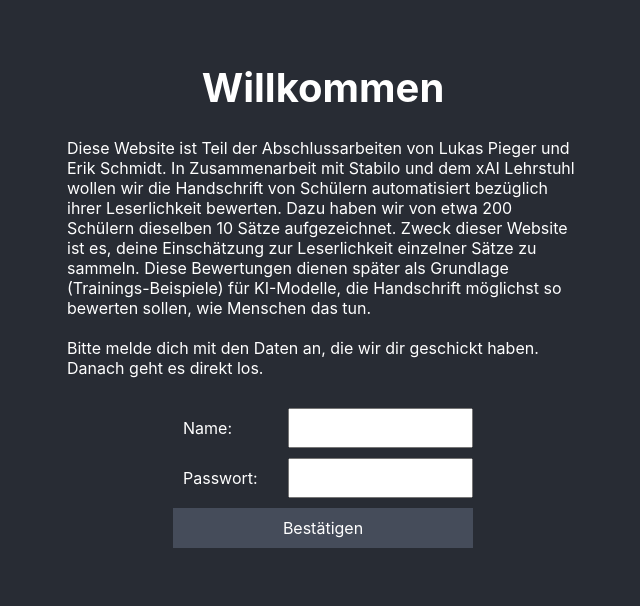
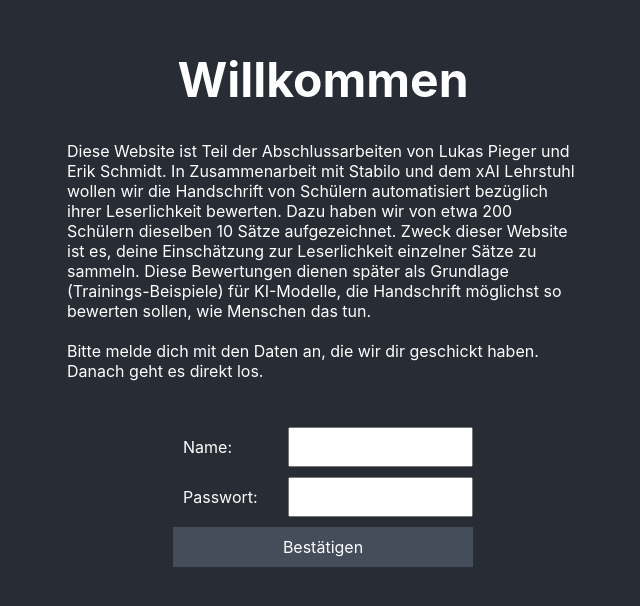
Before and after one commit to Meike268/handwriting-pairwise-labeling-app-frontend, a React (Create React App) app: page /login in a window 1280 px wide. Shown: the part 108-714 px from the top of the page, without its empty margins (317-957 px from the left). Built offline with nearby package versions, Linux system fonts and the light colour scheme; no server answers.

Commit message:
style: Adjust some font-sizes

```diff
--- a/src/App.css
+++ b/src/App.css
@@ -14,11 +14,21 @@
 }
 
 h1 {
-  font-size: 5vmin;
+  font-size: xxx-large;
+}
+@media only screen and (max-width: 600px) {
+  h1 {
+    font-size: 5vmin;
+  }
 }
 
 p {
-  font-size: 2vmin;
+  font-size: medium;
+}
+@media only screen and (max-width: 600px) {
+  p {
+    font-size: 2vmin;
+  }
 }
 
 .grid-container {
@@ -28,7 +38,7 @@ p {
 }
 
 .basic-long-text-div {
-  margin: 0 8px;
+  padding: 0 8px;
   text-align: left;
   max-width: 512px;
 }
```
